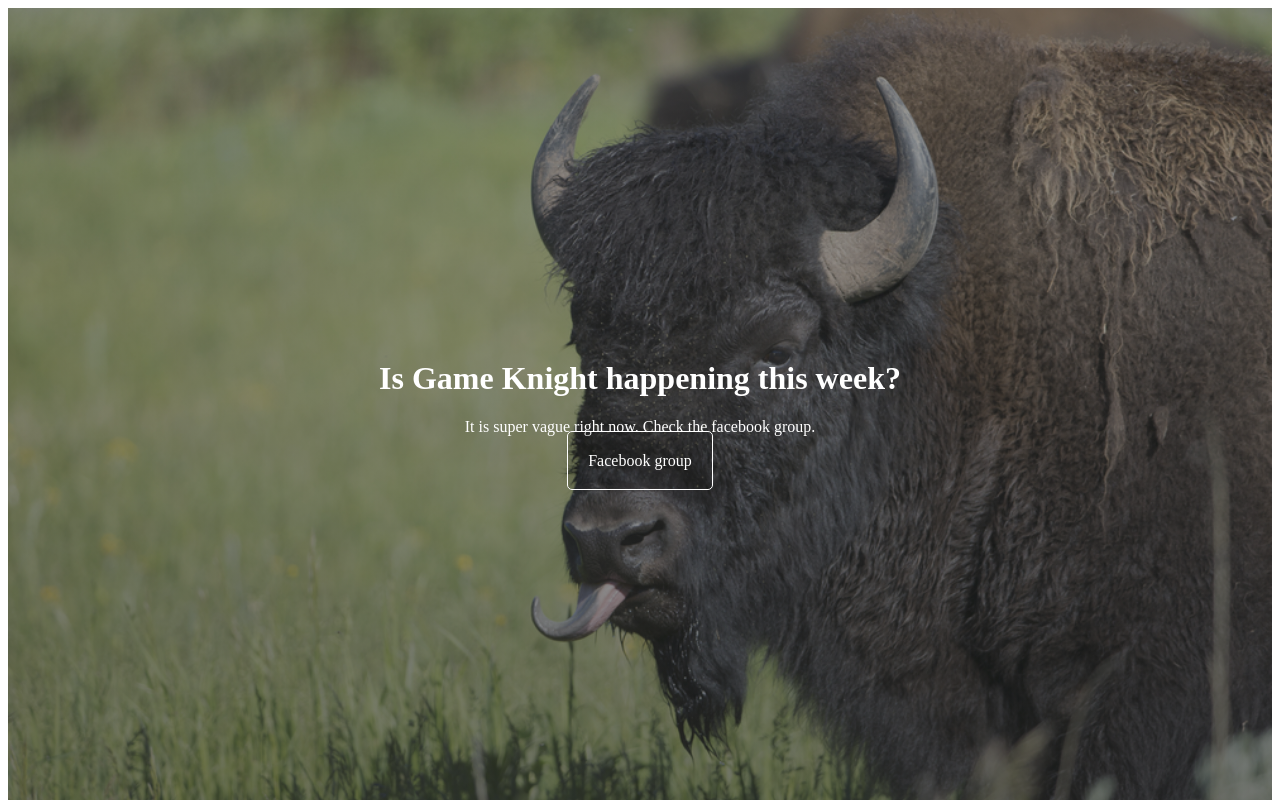
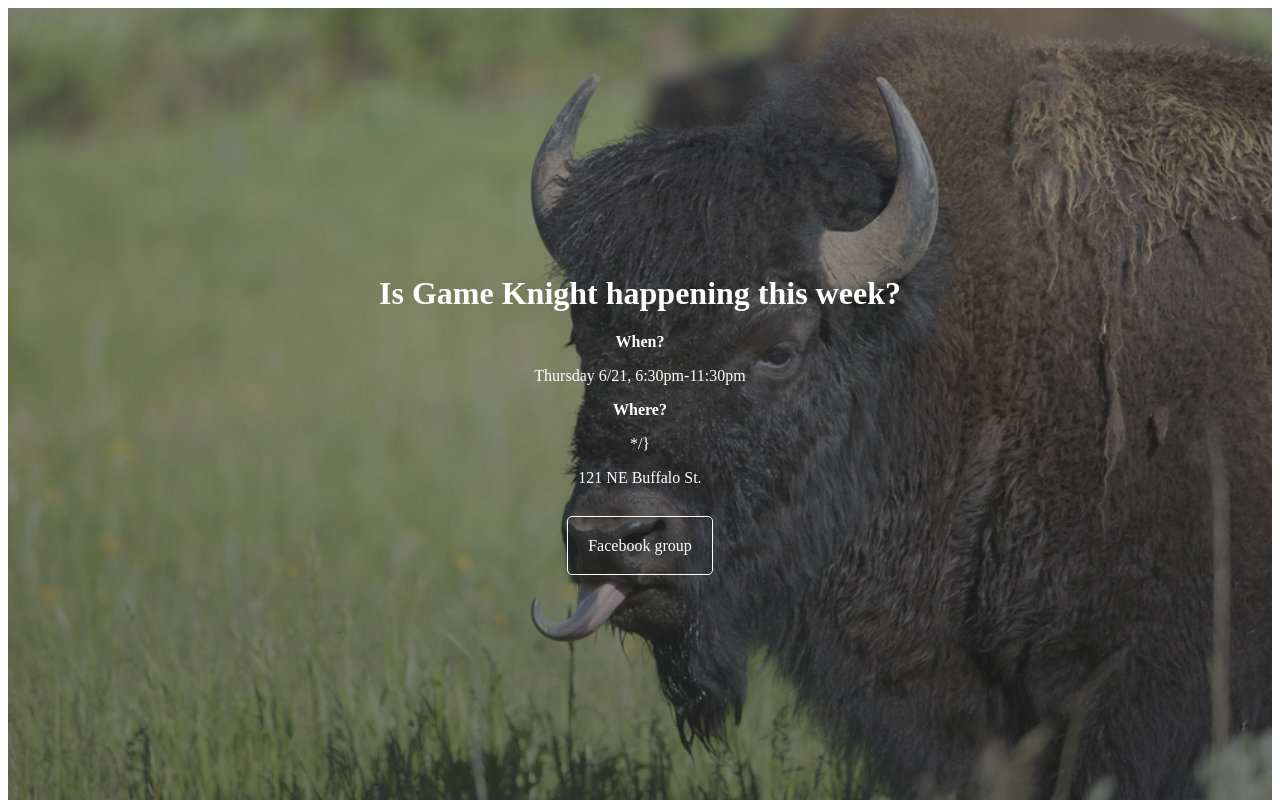
Before and after one commit to NeversSync/gameKnight, a Gatsby site: page / in a window 1280 px wide. Built offline with nearby package versions, Linux system fonts and the light colour scheme; Gatsby itself is replaced by a stand-in of ours.

Commit message:
Update week

```diff
--- a/src/pages/index.js
+++ b/src/pages/index.js
@@ -51,12 +51,12 @@
   <StatusWrapper>
     <Status>
       <h1>Is Game Knight happening this week?</h1>
-      <p>It is super vague right now. Check the facebook group.</p>
-      {/* <p><b>When?</b></p>
+      {/* <p>It is super vague right now. Check the facebook group.</p> */}
+      <p><b>When?</b></p>
       <p>Thursday 6/21, 6:30pm-11:30pm</p>
       <p><b>Where?</b></p> */}
       {/* <p style={{marginBottom: '50px'}}>1915 NE 56th ave.</p> */}
-      {/* <p style={{marginBottom: '50px'}}>121 NE Buffalo St.</p> */}
+      <p style={{marginBottom: '50px'}}>121 NE Buffalo St.</p>
       <FbLink href="https://www.facebook.com/groups/1729528793760175/" target="_blank">
         Facebook group
       </FbLink>
```
